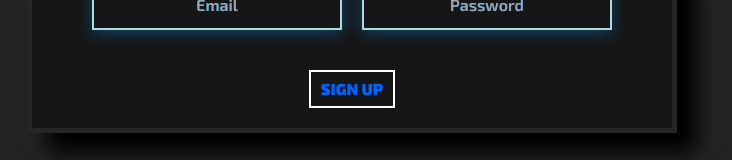
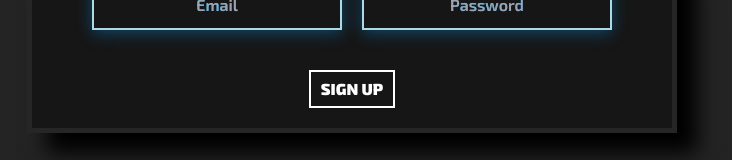
Before and after one commit to FaisalAbusharar/europe-university-info, a Next.js app: page /auth/signup in a window 1280 px wide. Shown: the part 509-669 px from the top of the page, without its empty margins (273-1005 px from the left). Built offline with nearby package versions, Linux system fonts and the light colour scheme.

Commit message:
changed color lol

```diff
--- a/src/app/styles/userPage.css
+++ b/src/app/styles/userPage.css
@@ -90,7 +90,7 @@ main {
   margin: 20px 0;
   cursor: pointer;
   transition: transform 0.5s ease, border 0.5s ease, color 0.5s ease, background-color 0.5s ease;
-  color:  #0062ff;
+  color:  white;
   font-weight: 900;
   -webkit-background-clip: text;
   font-family: 'Exo 2', sans-serif;
```
